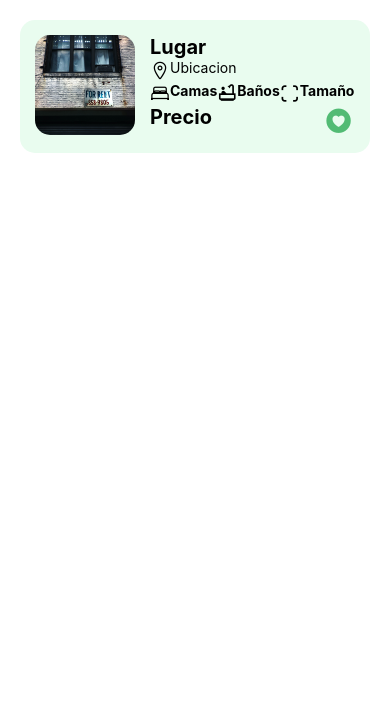
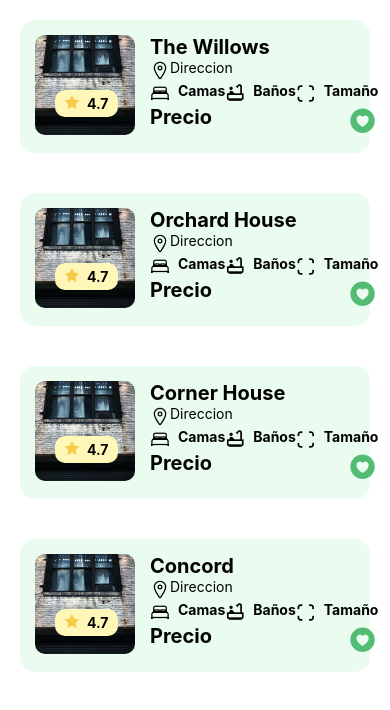
Before and after one commit to BC-MAY-21-RN/kata-04-inmobiliaria-LizyMiGo, a React Native app in the folder inmobiliaria/: screen / in a window 390 px wide. Shown: the top 710 px of the page. Built offline with nearby package versions, Linux system fonts and the light colour scheme.

Commit message:
Flatlist creation
I created a Flatlist that lists the contents of the data.json file and modified the imports

```diff
--- a/inmobiliaria/App.js
+++ b/inmobiliaria/App.js
@@ -1,8 +1,9 @@
 import React from 'react';
-import Card from './src/components/Card';
+import List from './src/components/List';
+import Inmuebles from './db/data';
 
 const App = () => {
-  return <Card />;
+  return <List data={Inmuebles} />;
 };
 
 export default App;
--- a/inmobiliaria/db/data.json
+++ b/inmobiliaria/db/data.json
@@ -1,12 +1,46 @@
 [
     {
       "id": 1,
-      "title": "Lemon Pie",
+      "title": "The Willows",
       "img": "https://t2.rg.ltmcdn.com/es/posts/2/7/7/lemon_pie_saludable_75772_600.jpg",
       "location": "3517 W. Gray St. Utica",
       "beds": 3,
       "toilets": 2,
       "m": "230 ft2",
-      "price": "$440/m"
-    }
+      "price": "$440/m",
+      "stars": "4.7"
+    },
+    {
+        "id": 2,
+        "title": "Orchard House",
+        "img": "https://t2.rg.ltmcdn.com/es/posts/2/7/7/lemon_pie_saludable_75772_600.jpg",
+        "location": "3517 W. Gray St. Utica",
+        "beds": 3,
+        "toilets": 2,
+        "m": "230 ft2",
+        "price": "$440/m",
+        "stars": "4.7"
+      },
+      {
+        "id": 3,
+        "title": "Corner House",
+        "img": "https://t2.rg.ltmcdn.com/es/posts/2/7/7/lemon_pie_saludable_75772_600.jpg",
+        "location": "3517 W. Gray St. Utica",
+        "beds": 3,
+        "toilets": 2,
+        "m": "230 ft2",
+        "price": "$440/m",
+        "stars": "4.7"
+      },
+      {
+        "id": 4,
+        "title": "Concord",
+        "img": "https://t2.rg.ltmcdn.com/es/posts/2/7/7/lemon_pie_saludable_75772_600.jpg",
+        "location": "3517 W. Gray St. Utica",
+        "beds": 3,
+        "toilets": 2,
+        "m": "230 ft2",
+        "price": "$440/m",
+        "stars": "4.7"
+      }
 ]
--- a/inmobiliaria/src/components/Card.js
+++ b/inmobiliaria/src/components/Card.js
@@ -3,17 +3,24 @@ import {View, Text, Image} from 'react-native';
 import CardStyles from './CardStyles';
 import IonIcon from 'react-native-vector-icons/Ionicons';
 import MaterialCommunityIcons from 'react-native-vector-icons/MaterialCommunityIcons';
+import FontAwesome from 'react-native-vector-icons/FontAwesome';
 import Img from './cover.jpg';
 
-const Card = () => {
+const Card = ({id, title, location, beds, toilets, m, price, stars}) => {
   return (
     <View style={CardStyles.card}>
-      <Image style={CardStyles.image} source={Img} />
       <View>
-        <Text style={CardStyles.title}>Lugar</Text>
+        <Image style={CardStyles.image} source={Img} />
+        <View style={CardStyles.stars}>
+          <FontAwesome name="star" size={15} color="#F5CC49" />
+          <Text style={CardStyles.txtDetails}>4.7</Text>
+        </View>
+      </View>
+      <View>
+        <Text style={CardStyles.title}>{title}</Text>
         <View style={CardStyles.icons}>
           <IonIcon name="location-outline" size={20} />
-          <Text>Ubicacion</Text>
+          <Text>Direccion</Text>
         </View>
         <View style={CardStyles.details}>
           <View style={CardStyles.icons}>
--- a/inmobiliaria/src/components/CardStyles.js
+++ b/inmobiliaria/src/components/CardStyles.js
@@ -18,6 +18,7 @@ const CardStyles = StyleSheet.create({
   },
   txtDetails: {
     fontWeight: 'bold',
+    marginLeft: 8,
   },
   icons: {
     flexDirection: 'row',
@@ -25,8 +26,21 @@ const CardStyles = StyleSheet.create({
   image: {
     height: 100,
     width: 100,
-    borderRadius: 15,
+    borderRadius: 10,
     marginRight: 15,
+  },
+  stars: {
+    flexDirection: 'row',
+    backgroundColor: '#FFF7B8',
+    paddingLeft: 10,
+    paddingRight: 10,
+    paddingTop: 5,
+    paddingBottom: 5,
+    borderRadius: 10,
+    zIndex: 50,
+    top: 55,
+    left: 20,
+    position: 'absolute',
   },
 });
 
--- /dev/null
+++ b/inmobiliaria/src/components/List.js
@@ -0,0 +1,17 @@
+import React from 'react';
+import {View, FlatList} from 'react-native';
+import Card from './Card';
+const List = props => {
+  return (
+    <View>
+      <FlatList
+        data={props.data}
+        keyExtractor={item => item.id}
+        pagingEnabled={true}
+        renderItem={({item}) => <Card {...item} />}
+      />
+    </View>
+  );
+};
+
+export default List;
```
